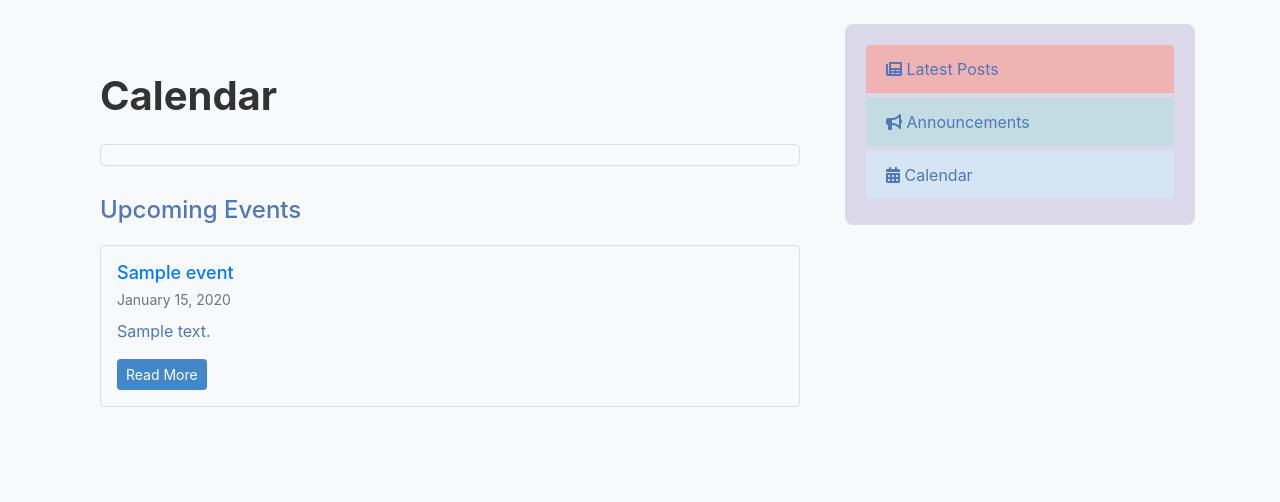
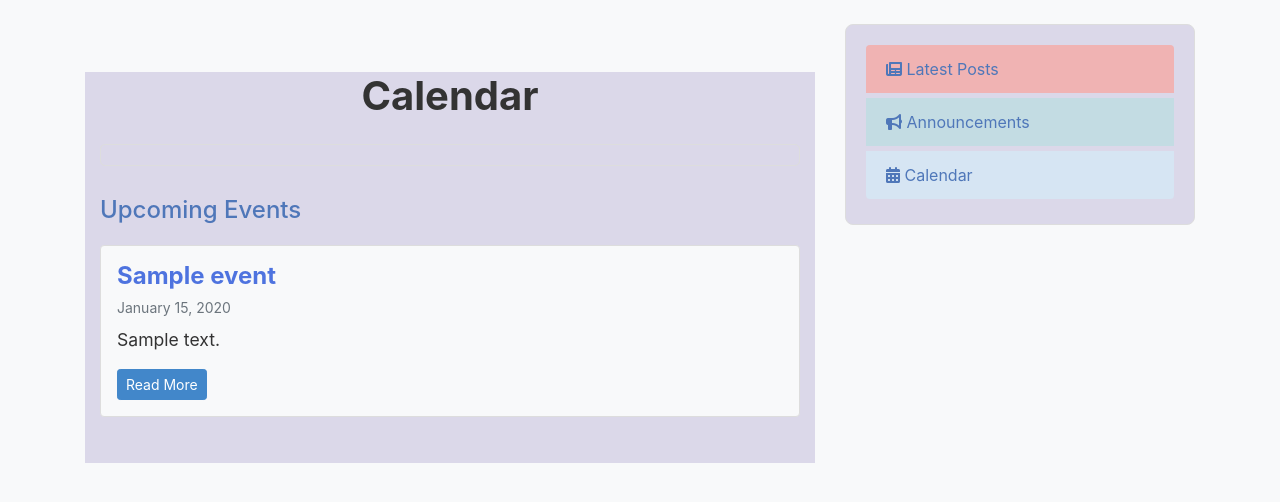
Before and after one commit to EPAFRA/MultiUser-BlogsApp, a Django app: page /calendar/ in a window 1280 px wide. Shown: the part 56-558 px from the top of the page. Run offline with Django 5.2, Linux system fonts and the light colour scheme; tables that the repository leaves empty hold one stand-in row (values such as "Sample post"); parts of the project's set-up code (start-up, migrations or seed data) failed here and were passed over; some libraries are stand-ins or nearby versions.

Commit message:
more modifications

```diff
--- a/blog/forms.py
+++ b/blog/forms.py
@@ -14,7 +14,7 @@ class AnnouncementForm(forms.ModelForm):
 class EventForm(forms.ModelForm):
     class Meta:
         model = Event
-        fields = ['title', 'date', 'description', 'image']
+        fields = ['title', 'date', 'description', 'event_image']
 
 
 class ContactForm(forms.Form):
--- a/blog/models.py
+++ b/blog/models.py
@@ -25,13 +25,13 @@ class AboutPage(models.Model):
     story = models.TextField()
     team_member_1_name = models.CharField(max_length=100)
     team_member_1_title = models.CharField(max_length=100)
-    team_member_1_image = models.ImageField(upload_to='team_images/')
+    team_member_1_image = CloudinaryField('image', blank=True, null=True)
     team_member_2_name = models.CharField(max_length=100)
     team_member_2_title = models.CharField(max_length=100)
-    team_member_2_image = models.ImageField(upload_to='team_images/')
+    team_member_2_image = CloudinaryField('image', blank=True, null=True)
     team_member_3_name = models.CharField(max_length=100)
     team_member_3_title = models.CharField(max_length=100)
-    team_member_3_image = models.ImageField(upload_to='team_images/')
+    team_member_3_image = CloudinaryField('image', blank=True, null=True)
     features = models.TextField()
     join_us = models.TextField()
     contact_info = models.TextField()
@@ -61,8 +61,8 @@ class Comment(models.Model):
 class Event(models.Model):
     title = models.CharField(max_length=200)
     description = models.TextField()
-    date = models.DateField()
-    image = models.ImageField(upload_to='event_images/', blank=True, null=True)
+    date = models.DateField(default=timezone.now)
+    event_image = CloudinaryField('image', blank=True, null=True)  # Use CloudinaryField for images
     author = models.ForeignKey(User, on_delete=models.CASCADE)
 
     def __str__(self):
--- a/blog/templates/blog/calender.html
+++ b/blog/templates/blog/calender.html
@@ -1,7 +1,7 @@
 {% extends 'blog/base.html' %}
 {% block content %}
-<div class="container mt-5">
-    <h1 class="mb-4" style="font-weight: bold; color: #333;">Calendar</h1>
+<div class="container mt-5" style="background-color: #dbd8e9; padding-bottom: 30px;">
+    <h1 class="mb-4" style="font-weight: bold; color: #333; text-align: center;">Calendar</h1>
 
     <!-- Create Event Button (Visible Only to Admins) -->
     {% if user.is_staff %}
@@ -16,15 +16,15 @@
     </div>
 
     <!-- Event List -->
-    <div class="event-list mt-4" style="margin-top: 30px;">
-        <h2 style="font-size: 24px; margin-bottom: 20px;">Upcoming Events</h2>
+    <div class="event-list mt-4" style="margin-top: 30px; background-color: #dbd8e9">
+        <h2 style="font-size: 24px; margin-bottom: 20px; ">Upcoming Events</h2>
         <ul class="list-unstyled">
             {% for event in events %}
             <li class="media mb-3 p-3 bg-light rounded" style="border: 1px solid #ddd; padding: 15px; border-radius: 5px; background-color: #f8f9fa;">
                 <div class="media-body">
-                    <h5 class="mt-0 mb-1" style="font-size: 18px; color: #007bff;">{{ event.title }}</h5>
+                    <h5 class="mt-0 mb-1" style="font-size: 1.5rem; color: #4e73df; font-weight: bold;">{{ event.title }}</h5>
                     <small class="text-muted" style="font-size: 14px;">{{ event.date|date:"F d, Y" }}</small>
-                    <p class="mt-2" style="font-size: 16px; line-height: 1.5;">{{ event.description|slice:":200" }}{% if event.description|length > 200 %}...{% endif %}</p>
+                    <p class="mt-2" style=" line-height: 1.5; color: #333; text-decoration: none; font-size:1.1rem;">{{ event.description|slice:":200" }}{% if event.description|length > 200 %}...{% endif %}</p>
                     <a href="{% url 'event-detail' event.pk %}" class="btn btn-info btn-sm" style="font-size: 14px;">Read More</a>
                 </div>
             </li>
```
Also changed, not shown: blog/templates/blog/event_detail.html (+7 -5 lines), blog/migrations/0009_remove_event_image_event_event_image_and_more.py (added), blog/migrations/0010_alter_aboutpage_team_member_1_image_and_more.py (added).
